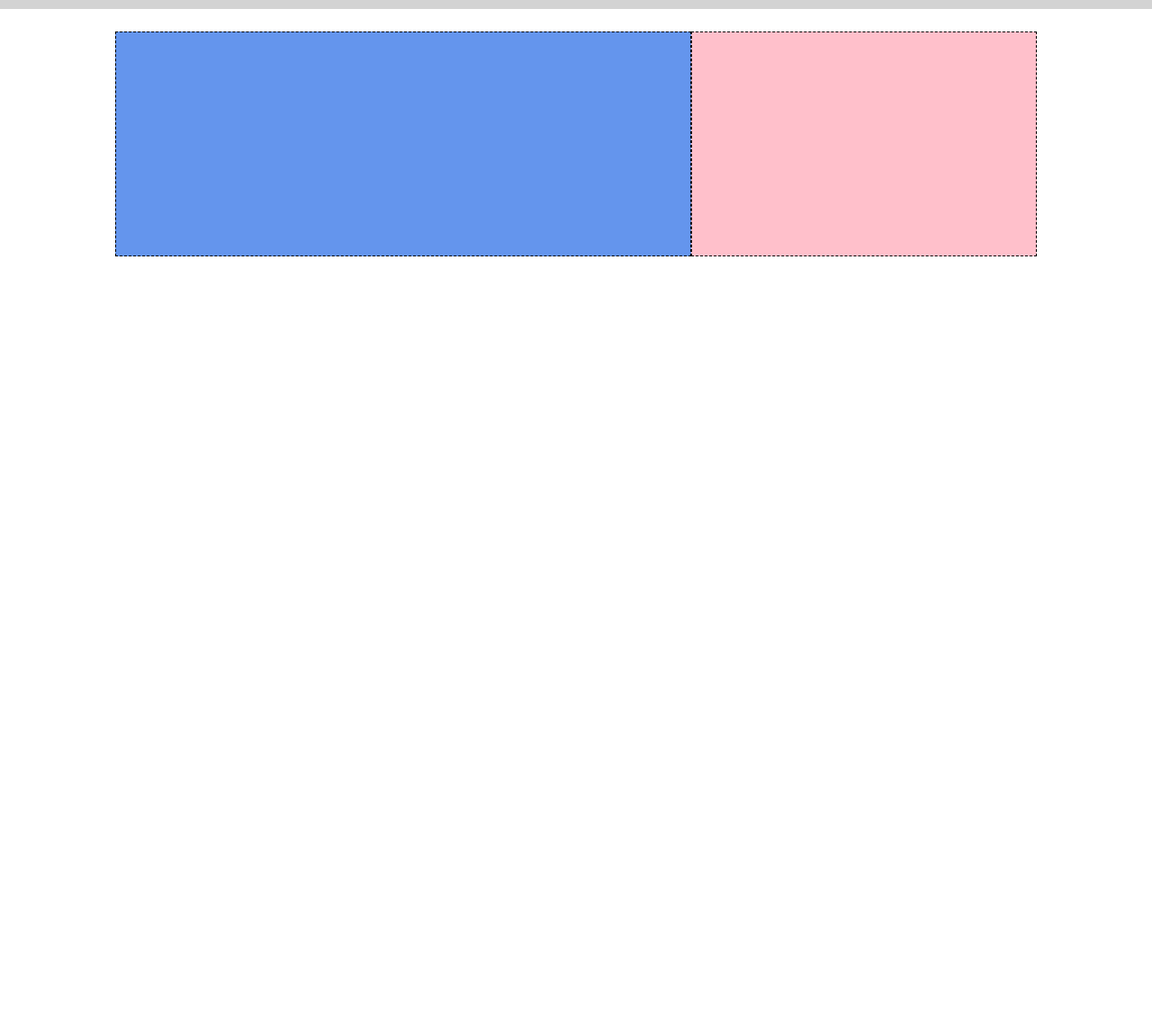
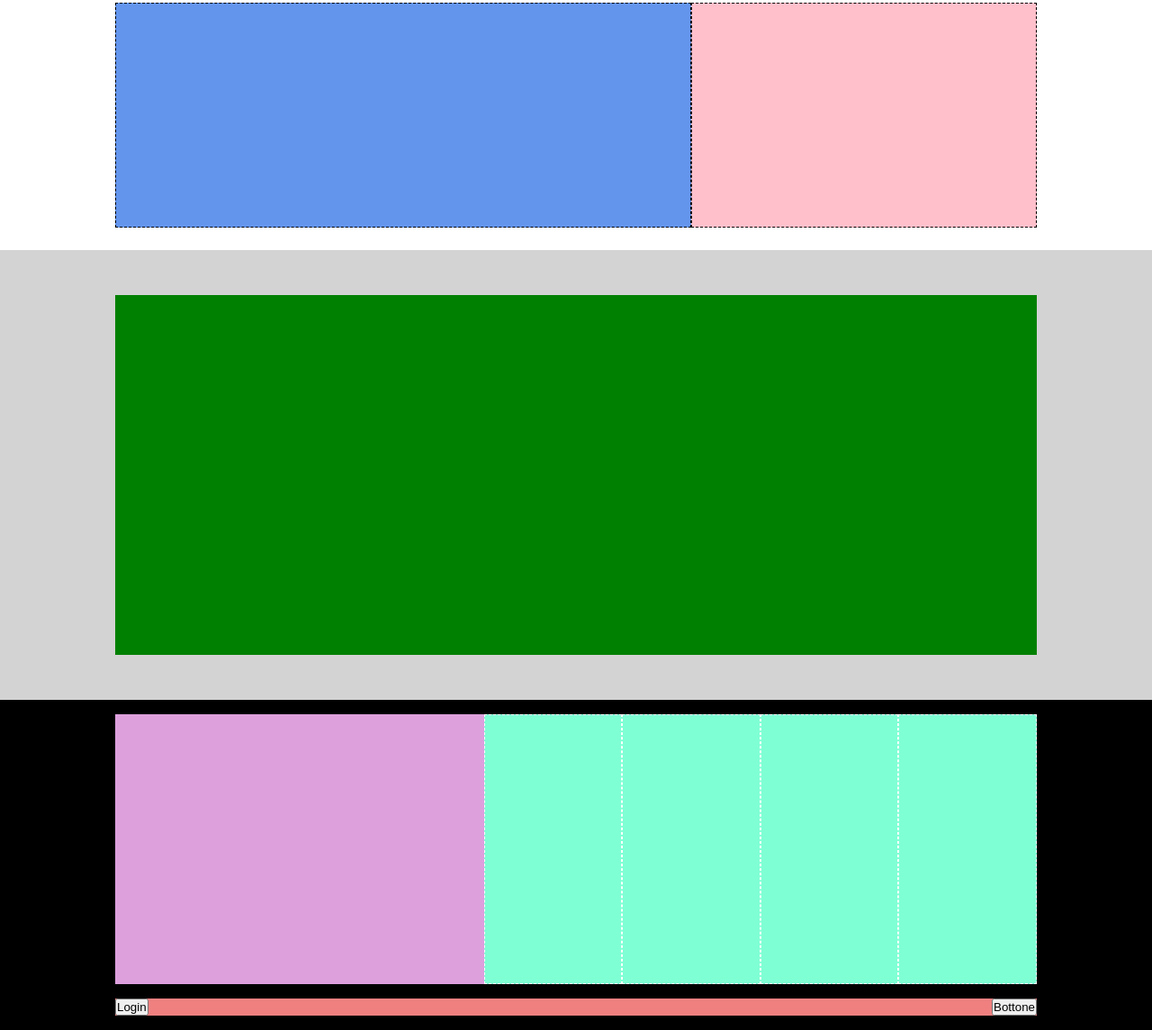
Before and after one commit to OttavioPaolini/htmlcss-struttura-discord, a plain HTML site: page index.html in a window 1280 px wide. Shown: the part 990-2135 px from the top of the page at 90% size. Before the commit the page ends 1300 px from the top, so only its background shows below. Drawn offline with Linux system fonts and the light colour scheme.

Commit message:
finito Footer

```diff
--- a/css/style.css
+++ b/css/style.css
@@ -7,32 +7,39 @@
 
 /* Common */
 .container-flex{
+    padding: .5em 0;
     background-color: orange;
-    width: calc(100% / 3);
     display:flex;
-    justify-content: center;
+    justify-content: space-between;
+    border: 1px dashed black;
+
 
 }
-
+span{
+    padding: 0 1em;
+}
 ul{
+    width: 60%;
+    padding: 0 5em;
     list-style-type: none;
-    border: 1px dashed black;
+    border-style: dashed;
+    border-width: 0px 1px;
 }
 .flex{
     display:flex;
-    justify-content: center;
-
+    justify-content: space-evenly;
+}
+li{
+    flex-grow: 10px;
 }
 /* Nav */
 nav{
+    padding: 1em;
     background-color: aquamarine;
-    height: 100px;
 }
 .container{
     width: 80%;
-    height: 100px;
     background-color: lightcoral;
-    align-self: center;
     margin: auto;
 
 }
@@ -82,3 +89,45 @@ nav{
     min-height: 300px;
     background-color: lightgrey;
 }
+
+.last-section{
+    display: flex;
+    justify-content: center;
+    align-items: center;
+    min-height: 500px;
+    background-color: lightgray;
+}
+
+.green-square{
+    width: 80%;
+    min-height: 400px;
+    background-color: green;
+}
+
+/* Footer */
+.black-container{
+    border-bottom: 1px white;
+    padding: 1em 0;
+    /* debug */
+    background-color: black;
+}
+.footer-social{
+    width: 40%;
+    /* debug */
+    min-height: 300px;
+    background-color: plum;
+}
+.footer-menu{
+    border: dashed 1px rgb(255, 255, 255);
+    width:calc(60% / 4);
+    /* debug */
+    min-height: 300px;
+    background-color: aquamarine;
+}
+.flex2{
+    display: flex;
+}
+.footer{
+    margin-top: 1em;
+    justify-content: space-between;
+}
--- a/index.html
+++ b/index.html
@@ -56,9 +56,31 @@
             <div class="pink-square">
             </div>
         </div>
+    <!-- last-section -->
+        <div class="last-section">
+            <div class="green-square">
+            </div>
+        </div>
+    <!-- /last-section -->
+
     <!-- /Main-Section -->
 
     <!-- Footer -->
+    <div class="black-container">
+        <div class="container flex2">
+            <div class="footer-social"></div>
+            <div class="footer-menu"></div>
+            <div class="footer-menu"></div>
+            <div class="footer-menu"></div>
+            <div class="footer-menu"></div>
+        </div>
+        <div class="container">
+            <div class="footer flex2">
+                <button>Login</button>
+                <button>Bottone</button>
+            </div>
+        </div>
+    </div>
     <!-- /Footer -->
 </body>
 </html>
```
